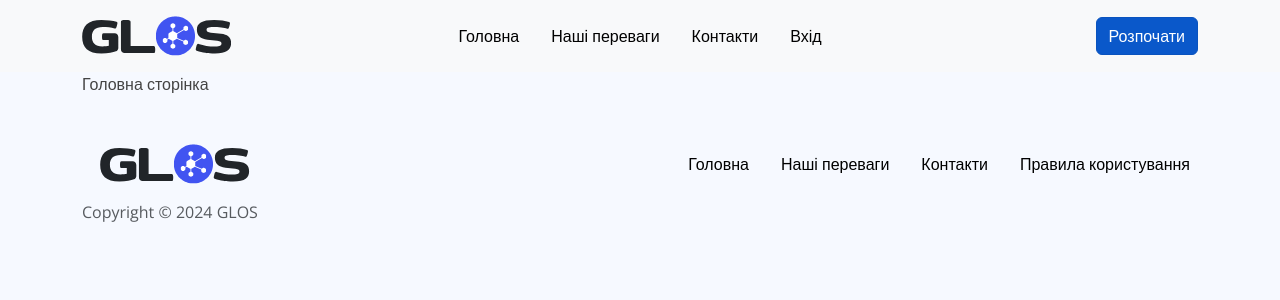
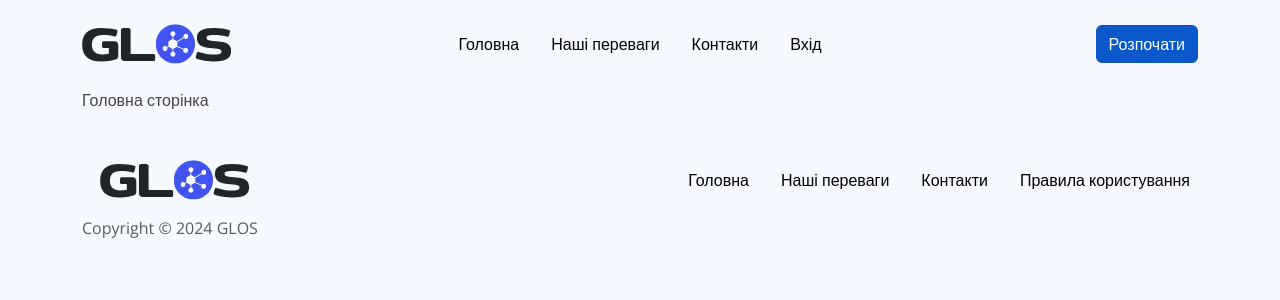
Before and after one commit to illiabazyliv/Glos-backend, a React (Create React App) app in the folder frontend/: page / in a window 1280 px wide. Shown: the top 300 px of the page. Built offline with nearby package versions, Linux system fonts and the light colour scheme.

Commit message:
edited header

```diff
--- a/frontend/src/components/Header/Header.js
+++ b/frontend/src/components/Header/Header.js
@@ -3,7 +3,8 @@ import { ReactComponent as Logo } from "../../assets/svg/logo.svg";
 
 function Header() {
   return (
-		<nav className="navbar navbar-expand-lg navbar-light bg-light py-3">
+	<header className='site-header'>
+		<nav className="navbar navbar-expand-lg navbar-light py-4">
 			<div className="container d-flex justify-content-between">
 			<NavLink to="/" className="d-flex col-8 col-lg-2 align-items-center">
 				<Logo className="logo"/>
@@ -38,6 +39,8 @@ function Header() {
 				</div>
 			</div>
 		</nav>
+	</header>
+
   );
 }
 
```
